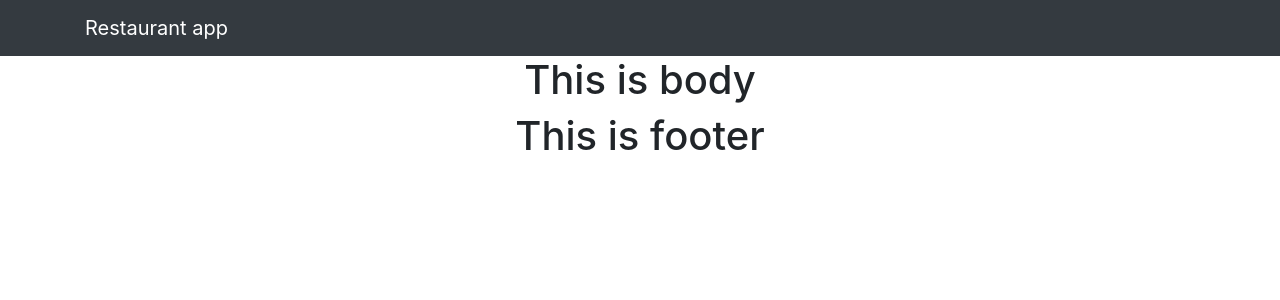
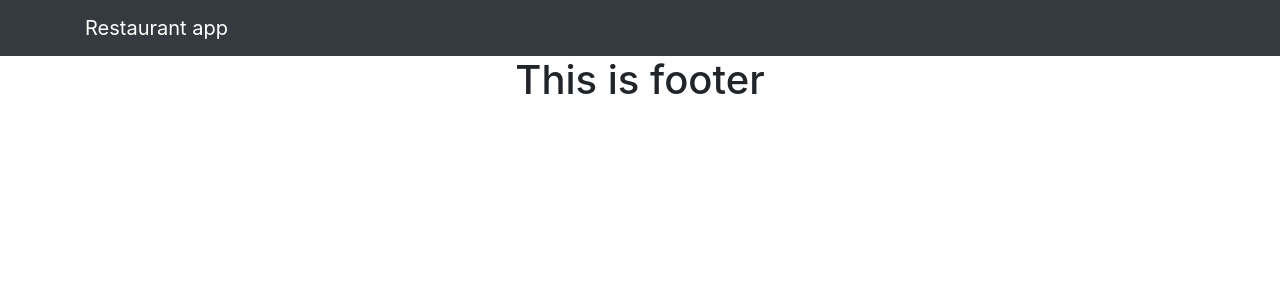
Before and after one commit to hasanulhasan/restaurant-project, a React (Create React App) app: page / in a window 1280 px wide. Shown: the top 300 px of the page. Built offline with nearby package versions, Linux system fonts and the light colour scheme.

Commit message:
menu created and dish props working

```diff
--- a/src/Components/Body/Body.js
+++ b/src/Components/Body/Body.js
@@ -1,9 +1,10 @@
 import React from 'react';
+import Menu from './Menu';
 
 const Body = () => {
   return (
     <div>
-      <h1>This is body</h1>
+      <Menu></Menu>
     </div>
   );
 };
--- a/src/Components/Body/Menu.js
+++ b/src/Components/Body/Menu.js
@@ -1,16 +1,23 @@
 import React, { Component } from 'react';
-import DISHES from '../../data/dishes/Dishes';
+import DISHES from '../../data/dishes/dishes';
+import MenuItem from './MenuItem';
 
 class Menu extends Component {
   state = {
     dishes: DISHES
   }
   render() {
+    const menu = this.state.dishes.map(item => {
+      return (
+        <MenuItem dish={item}>
+        </MenuItem>
+      )
+    })
     return (
       <div className='container'>
         <div className='row'>
           <div className='col-6'>
-
+            {menu}
 
 
           </div>
--- a/src/Components/Body/MenuItem.js
+++ b/src/Components/Body/MenuItem.js
@@ -1,6 +1,7 @@
 import React from 'react';
 
-const MenuItem = () => {
+const MenuItem = (props) => {
+  console.log(props);
   return (
     <div>
 
```
